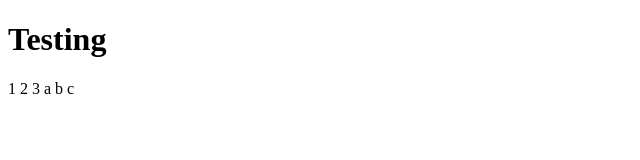
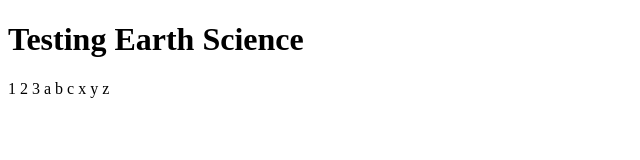
Before and after one commit to ptsun8/ptsun8.github.io, a plain HTML site: page index.html in a window 1280 px wide. Shown: the whole page, without its empty margins (0-640 px from the left). Drawn offline with Linux system fonts and the light colour scheme.

Commit message:
earth science dmo

```diff
--- a/index.html
+++ b/index.html
@@ -8,9 +8,9 @@
 
 <body>
 
-<h1> Testing </h1>
+<h1> Testing Earth Science </h1>
 
-<p> 1 2 3 a b c </p>
+<p> 1 2 3 a b c  x y z</p>
 
 </body>
 
```
